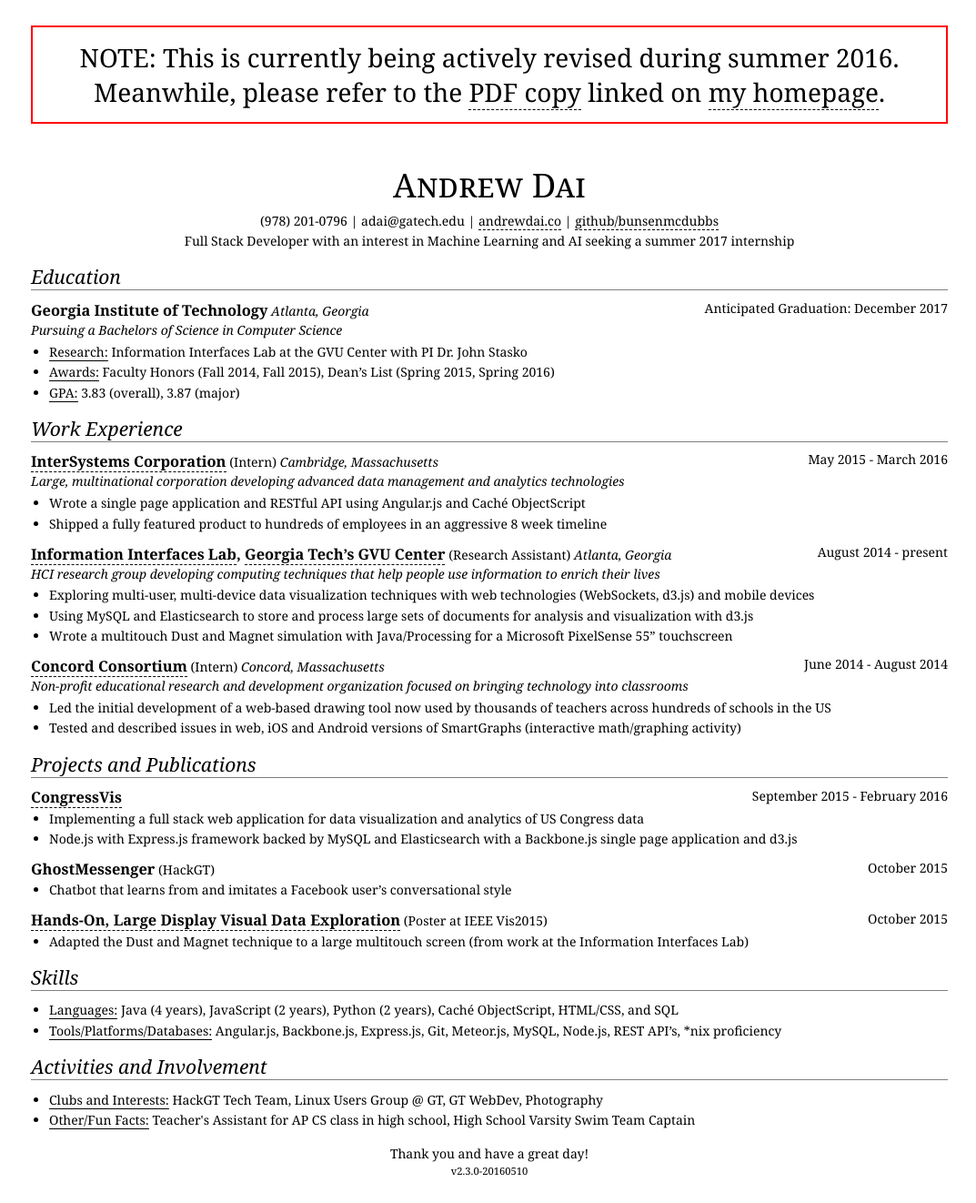
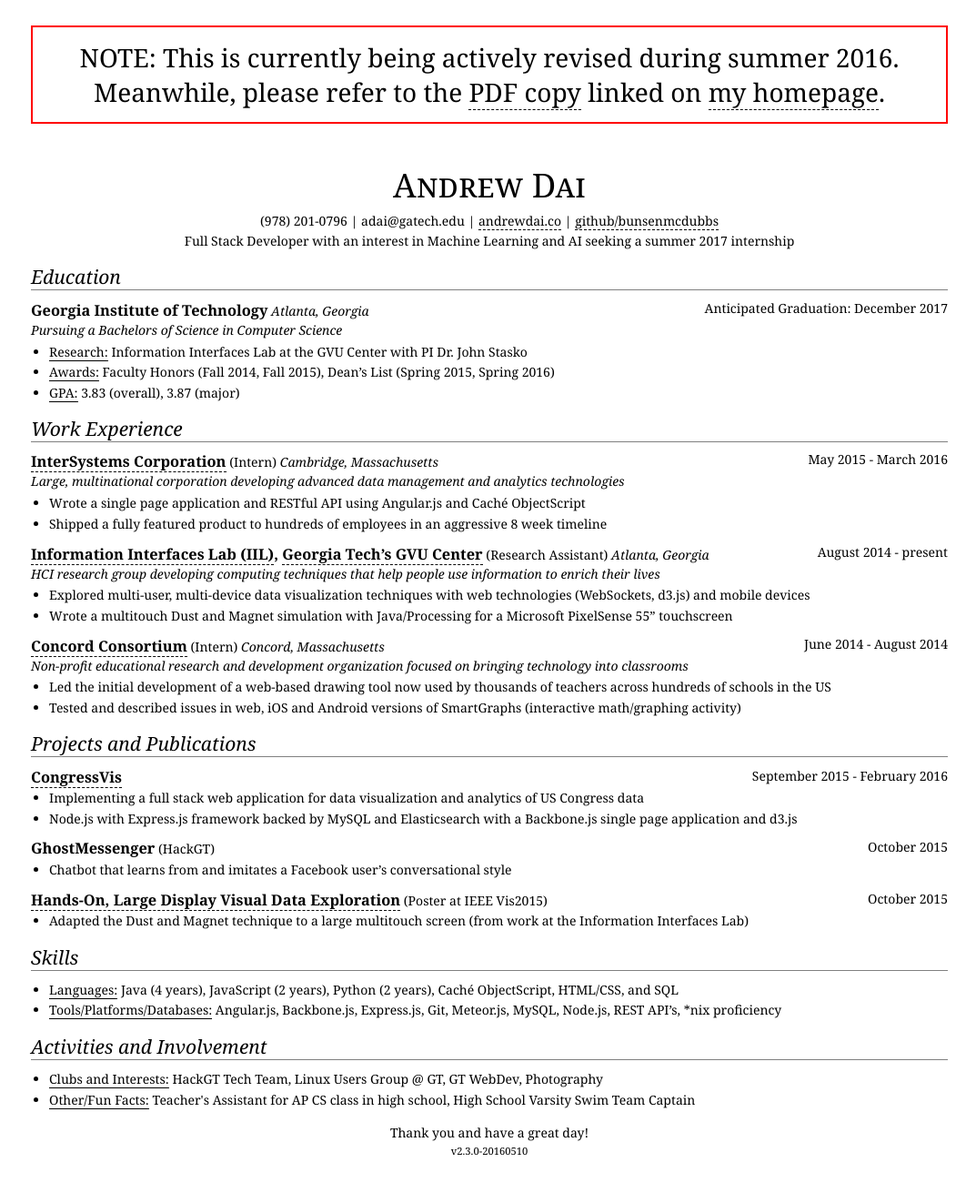
Before and after one commit to bunsenmcdubbs/bunsenmcdubbs.github.io, a Jekyll site: the page resume/index.html, which Jekyll copies as it is, in a window 1280 px wide. Shown: the whole page at 91% size, without its empty margins (102-1175 px from the left). Built offline with Jekyll 4.4.1, drawn with Linux system fonts in a browser that asks for light colours; after the commit the page ends 1300 px from its top, so only the background shows below that.

Commit message:
clean up and add abbreviation for IIL work experience

```diff
--- a/resume/index.html
+++ b/resume/index.html
@@ -101,7 +101,7 @@
 
     <div class="entry">
       <h3>
-        <a href="http://www.cc.gatech.edu/gvu/ii/index.html">Information Interfaces Lab</a>,
+        <a href="http://www.cc.gatech.edu/gvu/ii/index.html">Information Interfaces Lab (IIL)</a>,
         <a href="http://gvu.gatech.edu">Georgia Tech&rsquo;s GVU Center</a>
       </h3>
       <span class="role">Research Assistant</span>
@@ -110,11 +110,11 @@
       <p class="des">HCI research group developing computing techniques that
         help people use information to enrich their lives</p>
       <ul>
-        <li><p>Exploring multi-user, multi-device data
+        <li><p>Explored multi-user, multi-device data
           visualization techniques with web technologies (WebSockets, d3.js)
           and mobile devices</p></li>
-        <li><p>Using MySQL and Elasticsearch to store and process large sets of
-          documents for analysis and visualization with d3.js</p></li>
+        <!-- <li><p>Using MySQL and Elasticsearch to store and process large sets of
+          documents for analysis and visualization with d3.js</p></li> -->
         <li><p>Wrote a multitouch Dust and Magnet simulation with Java/Processing
           for a Microsoft PixelSense 55&rdquo; touchscreen</p></li>
       </ul>
```
